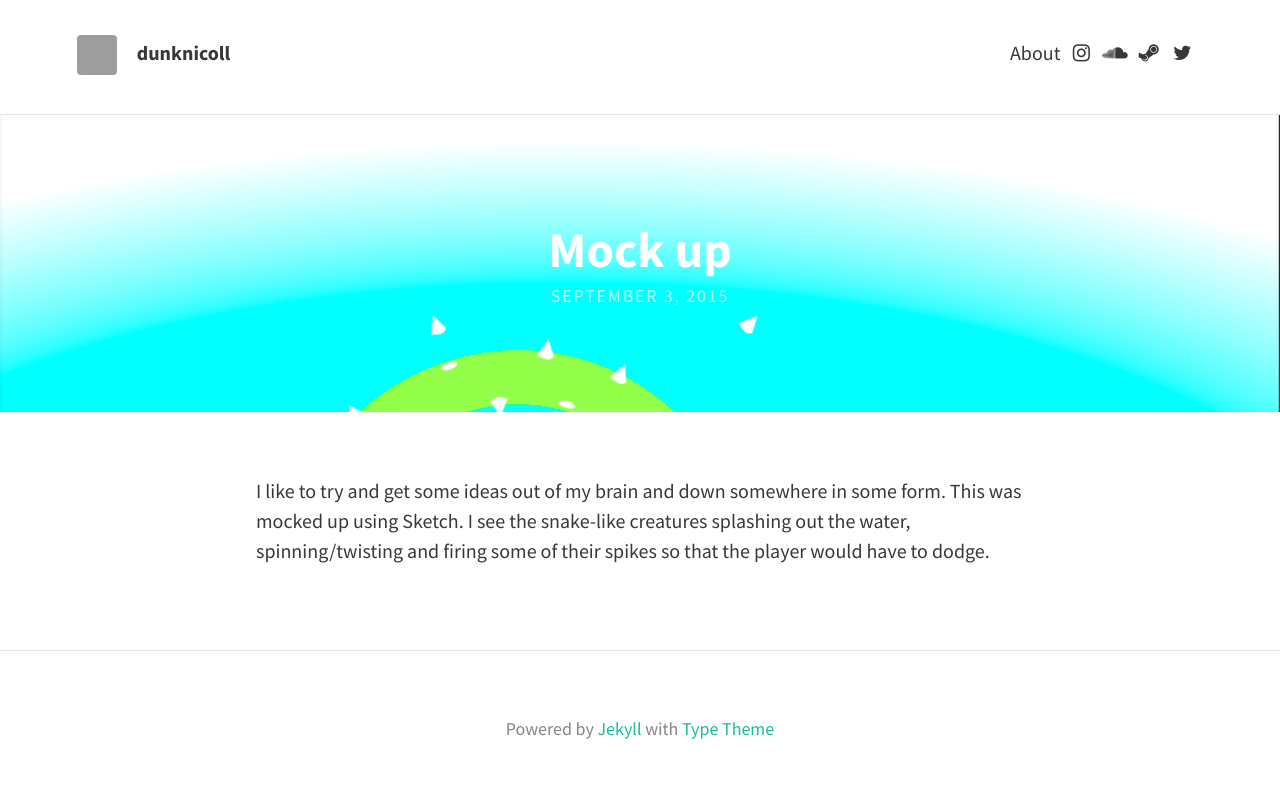
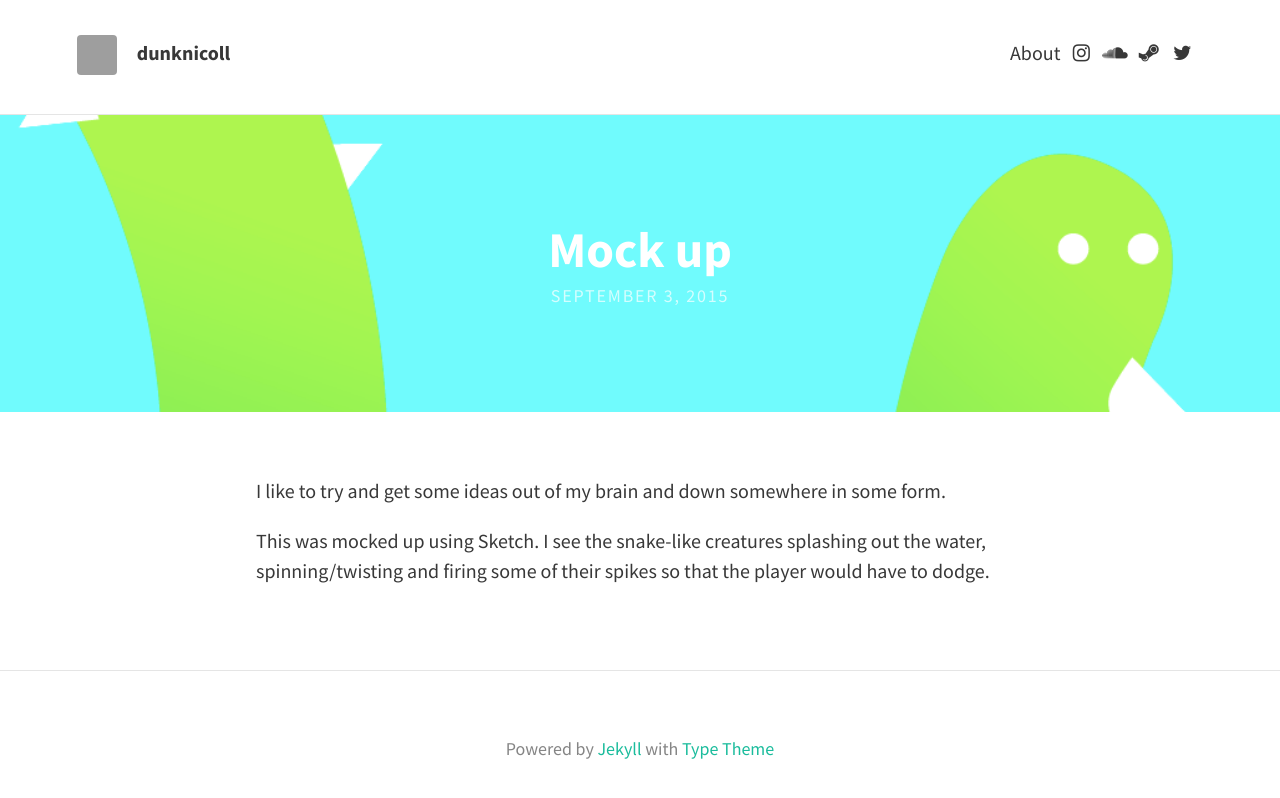
Before and after one commit to dunknicoll/dunknicoll.github.io, a Jekyll site: the page built from _posts/2015-09-03-game-mock.md, in a window 1280 px wide. Shown: the top 798 px of the page. Built offline with Jekyll 4.4.1, drawn with Linux system fonts in a browser that asks for light colours; nearby versions of some CDN libraries; grey boxes are pictures that could not be loaded.

Commit message:
image fades and excerpt

```diff
--- a/_posts/2015-09-03-game-mock.md
+++ b/_posts/2015-09-03-game-mock.md
@@ -1,7 +1,8 @@
 ---
 layout: post
 title: Mock up
-"feature-img": img/what.png
+"feature-img": img/what-banner.png
+"fade-img": img/what-fade.png
 published: true
 ---
 
@@ -9,4 +10,6 @@
 
 
 
-I like to try and get some ideas out of my brain and down somewhere in some form. This was mocked up using Sketch. I see the snake-like creatures splashing out the water, spinning/twisting and firing some of their spikes so that the player would have to dodge.
+I like to try and get some ideas out of my brain and down somewhere in some form.
+
+This was mocked up using Sketch. I see the snake-like creatures splashing out the water, spinning/twisting and firing some of their spikes so that the player would have to dodge.
--- a/index.html
+++ b/index.html
@@ -12,7 +12,7 @@
 
   <div class="posts">
     {% for post in paginator.posts %}
-    <div class="post-teaser">
+    <div class="post-teaser" style="background-image: url('{{ site.baseurl }}/{{ post.fade-img }}')">
       <header>
         <h1>
           <a class="post-link" href="{{ post.url | prepend: site.baseurl }}">
```
Also changed, not shown: img/sample_feature_img.png (deleted), img/sample_feature_img_2.png (deleted), img/sample_feature_img_3.png (deleted), img/what-fade.png (added), img/what.png (deleted).
